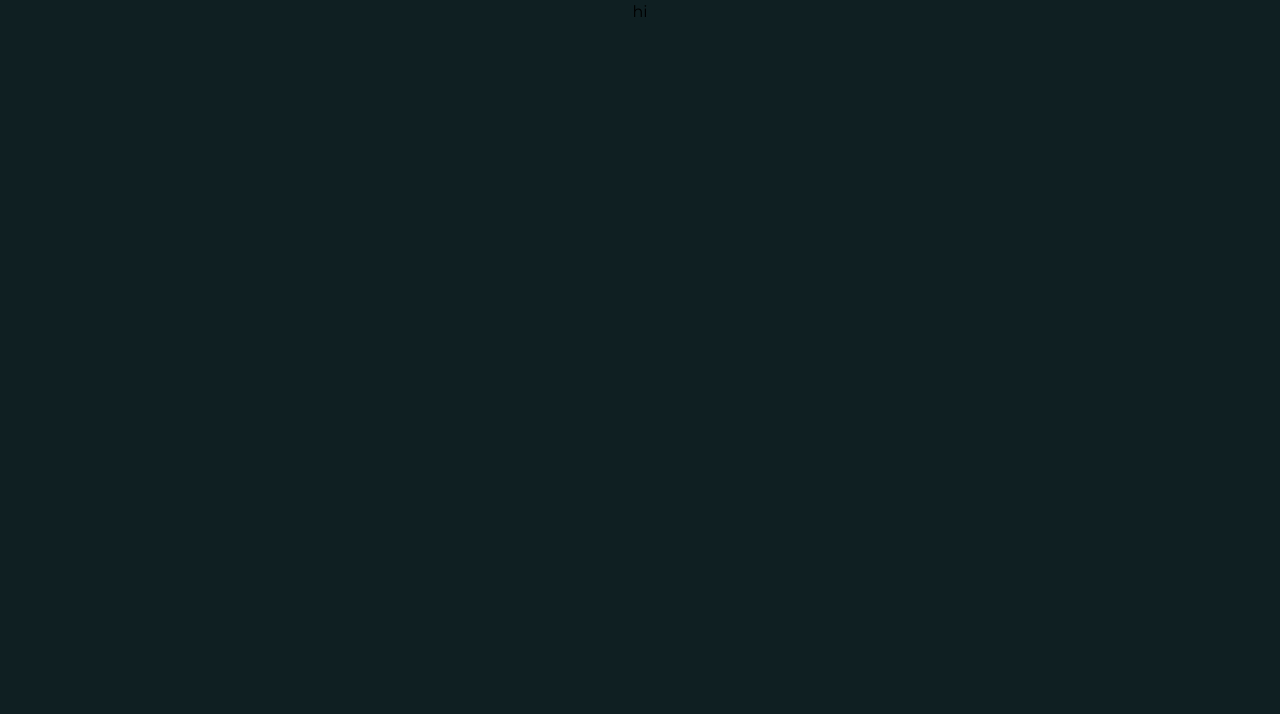
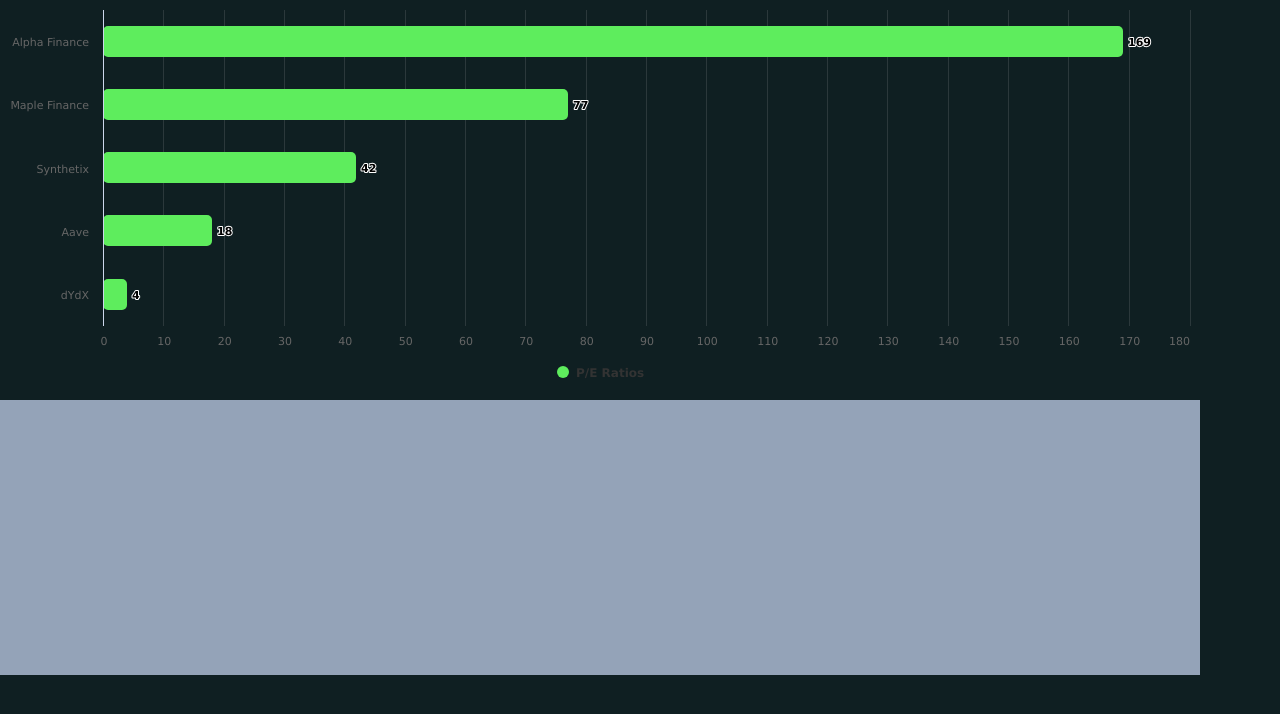
Before and after one commit to janklimo/is-pickle-undervalued, a Next.js app: page / in a window 1280 px wide. Shown: the top 714 px of the page. Built offline with nearby package versions, Linux system fonts and the light colour scheme.

Commit message:
Add Highcharts

```diff
--- a/package.json
+++ b/package.json
@@ -6,11 +6,13 @@
     "start": "next start"
   },
   "dependencies": {
+    "highcharts-react-official": "^3.1.0",
     "next": "latest",
     "react": "^17.0.2",
     "react-dom": "^17.0.2"
   },
   "devDependencies": {
+    "@types/highcharts": "^7.0.0",
     "@types/node": "17.0.4",
     "@types/react": "17.0.38",
     "autoprefixer": "^10.4.0",
--- a/pages/_document.tsx
+++ b/pages/_document.tsx
@@ -1,4 +1,4 @@
-import Document, { Html, Head, Main, NextScript } from "next/document"
+import Document, { Html, Head, Main, NextScript } from "next/document";
 
 export default class MyDocument extends Document {
   render() {
@@ -19,6 +19,6 @@
           <NextScript />
         </body>
       </Html>
-    )
+    );
   }
 }
--- a/pages/index.tsx
+++ b/pages/index.tsx
@@ -1,4 +1,69 @@
-import Head from "next/head"
+import Head from "next/head";
+import Highcharts from "highcharts";
+import HighchartsReact from "highcharts-react-official";
+
+import config from "../tailwind.config";
+
+const blackLight = config.theme.extend.colors.black.light;
+const grayOutline = config.theme.extend.colors.gray.outline;
+const greenLight = config.theme.extend.colors.green.light;
+
+const options: Highcharts.Options = {
+  chart: {
+    type: "bar",
+    backgroundColor: blackLight,
+    animation: false,
+  },
+  credits: {
+    enabled: false,
+  },
+  title: {
+    style: {
+      display: "none",
+    },
+  },
+  xAxis: {
+    categories: ["Alpha Finance", "Maple Finance", "Synthetix", "Aave", "dYdX"],
+    title: {
+      text: null,
+    },
+  },
+  yAxis: {
+    min: 0,
+    gridLineColor: grayOutline,
+    title: {
+      text: null,
+    },
+    labels: {
+      overflow: "justify",
+    },
+  },
+  tooltip: {
+    enabled: false,
+  },
+  plotOptions: {
+    bar: {
+      borderRadius: 5,
+      borderWidth: 0,
+      dataLabels: {
+        enabled: true,
+      },
+      color: greenLight,
+    },
+    series: {
+      animation: {
+        duration: 0,
+      },
+    },
+  },
+  series: [
+    {
+      name: "P/E Ratios",
+      type: "bar",
+      data: [169, 77, 42, 18, 4],
+    },
+  ],
+};
 
 export default function Home() {
   return (
@@ -8,9 +73,9 @@
         <link rel="icon" href="/favicon.ico" />
       </Head>
 
-      <main className="flex w-full flex-1 flex-col items-center justify-center px-20 text-center">
-        hi
-      </main>
+      <div className="h-[675px] w-[1200px] bg-slate-400">
+        <HighchartsReact highcharts={Highcharts} options={options} />
+      </div>
     </div>
-  )
+  );
 }
```
Also changed, not shown: 1 other file (tests, documents, lock files or other folders).
